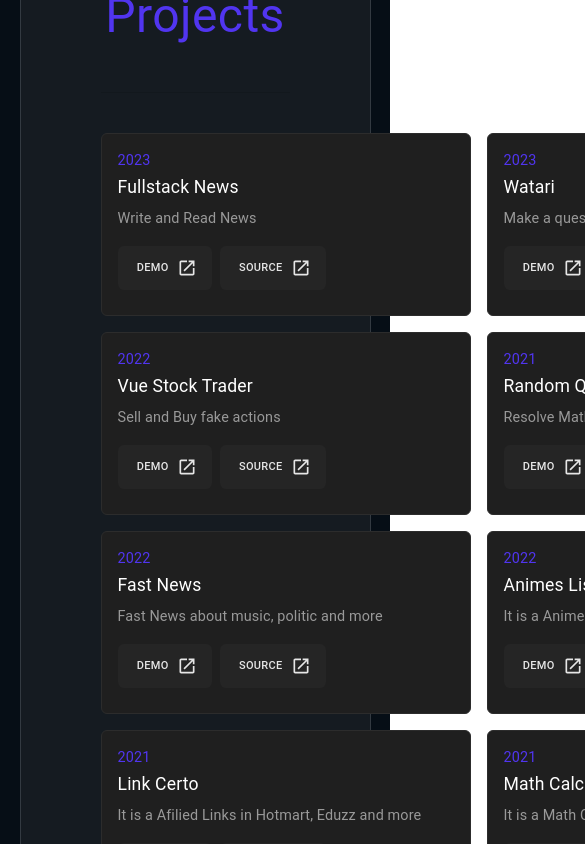
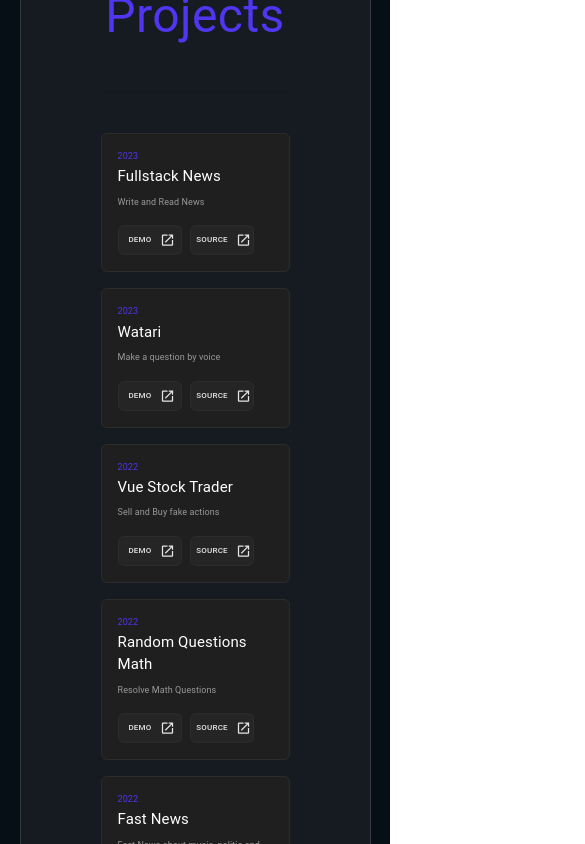
Before and after one commit to GuilhermeSousaDev/Portfolio, a React (Vite) app: page / in a window 390 px wide. Shown: the part 2180-3024 px from the top of the page, 585 px wide, since content can reach past the window. Built offline with nearby package versions, Linux system fonts and the light colour scheme.

Commit message:
Projects Interface

```diff
--- a/src/app/Projects/index.tsx
+++ b/src/app/Projects/index.tsx
@@ -1,28 +1,16 @@
-import { useState } from "react";
 import Box from "@mui/material/Box";
 import Typography from "@mui/material/Typography";
 import Divider from "@mui/material/Divider";
-import Button from "@mui/material/Button";
 import { projectsData } from "../../config/projectsData";
-import { useAppSelector } from "../../hooks/useAppSelector";
 import ProjectBox from "../../components/MuiCustomComponents/ProjectBox";
+import { useTheme } from "@mui/material";
 
 export default function Projects() {
-  const isThemeDark = useAppSelector((state) => state.theme.default) === "dark";
-
-  const [buttonIndex, setButtonIndex] = useState<number | null>(null);
-
-  const handleShowButton = (index: number) => {
-    setButtonIndex(index);
-  };
+  const theme = useTheme();
 
   return (
     <Box>
-
-      <Typography
-        color="text.primary"
-        sx={{ textAlign: "center", mb: 5, fontSize: "48px" }}
-      >
+      <Typography color="text.primary" sx={{ mb: 5, fontSize: "48px", textAlign: "center" }}>
         Projects
       </Typography>
       <Divider />
@@ -30,7 +18,15 @@
         display="grid"
         gap="1rem"
         gridTemplateColumns="repeat(2, 1fr)"
-        sx={{ borderRadius: 3, mt: 5 }}
+        justifyContent="center"
+        sx={{
+          borderRadius: 3,
+          mt: 5,
+          [theme.breakpoints.down(750)]: {
+            display: "flex",
+            flexDirection: "column",
+          },
+        }}
       >
         {projectsData.map((project, index) => (
           <Box
--- a/src/app/Skillset/index.tsx
+++ b/src/app/Skillset/index.tsx
@@ -1,12 +1,24 @@
 import Box from "@mui/material/Box";
-import Typography from "@mui/material/Typography"
+import Typography from "@mui/material/Typography";
 import SkillsetBox from "../../components/MuiCustomComponents/SkillsetBox";
 
 export default function Skillset() {
   return (
-        <Box sx={{ mt: 8 }} display="flex" flexDirection="column" justifyContent="center" alignItems="center">
-            <Typography color="text.primary" variant="h3">Skillset</Typography>
-            <Typography color="text.primary" variant="h6" sx={{ textAlign: 'center', width: '200px', mb: 8, mt: 2 }}>
+    <Box
+      sx={{ mt: 8 }}
+      display="flex"
+      flexDirection="column"
+      justifyContent="center"
+      alignItems="center"
+    >
+      <Typography color="text.primary" variant="h3">
+        Skillset
+      </Typography>
+      <Typography
+        color="text.primary"
+        variant="h6"
+        sx={{ textAlign: "center", width: "auto", mb: 8, mt: 2 }}
+      >
         I organize my skills into four groups, which are the following
       </Typography>
       <Box
@@ -21,5 +33,5 @@
         <SkillsetBox skillName="database" />
       </Box>
     </Box>
-    )
+  );
 }
--- a/src/components/MuiCustomComponents/ProjectBox.tsx
+++ b/src/components/MuiCustomComponents/ProjectBox.tsx
@@ -1,68 +1,89 @@
+import { useTheme } from "@mui/material";
 import Box from "@mui/material/Box";
 import Typography from "@mui/material/Typography";
-import Button from "@mui/material/Button";
-import LaunchIcon from "@mui/icons-material/Launch";
+import ProjectBoxButton from "./ProjectBoxButton";
+import { useAppSelector } from "../../hooks/useAppSelector";
 
 interface IProps {
   project: {
     name: string;
     url: string;
     description: string;
+    source: string;
     screenshot: string;
     createdAt: number;
   };
 }
 
 export default function ProjectBox({ project }: IProps) {
+  const theme = useTheme();
+  const isDarkTheme = useAppSelector((state) => state.theme.default) === "dark";
+
+  const variantTheme = {
+    bgcolor: isDarkTheme ? "#1f1f1f" : "#fff",
+    color: isDarkTheme ? "#fff" : "#1f1f1f",
+    descriptionColor: isDarkTheme ? "#999999" : "#242121",
+  };
+
   return (
     <Box
       sx={{
         border: "1px solid #2c2c2c",
-        bgcolor: "#1f1f1f",
+        bgcolor: variantTheme.bgcolor,
         borderRadius: "6px",
         padding: "1rem",
-        width: "370px",
-        height: "183px",
+        height: "auto",
+        width: "400px",
+        [theme.breakpoints.down(850)]: { width: "100%" },
+        [theme.breakpoints.down(350)]: { width: "150px" },
+        [theme.breakpoints.between(750, 1000)]: { width: "300px" },
       }}
     >
-      <Typography sx={{ fontSize: "14.4px" }} color="text.primary">
+      <Typography
+        sx={{
+          fontSize: "14.4px",
+          [theme.breakpoints.down(460)]: { fontSize: "9px" },
+        }}
+        color="text.primary"
+      >
         {project.createdAt}
       </Typography>
       <Typography
-        sx={{ fontSize: "17.6px", margin: "1.6px 0px 8px" }}
-        color="#fff"
+        sx={{
+          fontSize: "17.6px",
+          m: "1.6px 0px 8px",
+          [theme.breakpoints.down(460)]: { fontSize: "15px" },
+        }}
+        color={variantTheme.color}
       >
         {project.name}
       </Typography>
-      <Typography sx={{ fontSize: "14.4px" }} color="#999999">
+      <Typography
+        sx={{
+          fontSize: "14.4px",
+          [theme.breakpoints.down(460)]: { fontSize: "9px" },
+        }}
+        color={variantTheme.descriptionColor}
+      >
         {project.description}
       </Typography>
-      <Box display="flex" gap="0.5rem" sx={{ mt: "1rem" }}>
-        <Button
-          sx={{
-            p: "0.75rem 1.2rem",
-            bgcolor: "#252525",
-            color: "#e6e6e6",
-            fontSize: "11px",
-            borderRadius: "6px",
-          }}
-          endIcon={<LaunchIcon fontSize="small" />}
-        >
-          Demo
-        </Button>
-        <a href={project.url}>
-          <Button
-            sx={{
-              p: "0.75rem 1.2rem",
-              bgcolor: "#252525",
-              color: "#e6e6e6",
-              fontSize: "11px",
-              borderRadius: "6px",
-            }}
-            endIcon={<LaunchIcon fontSize="small" />}
-          >
-            Source
-          </Button>
+
+      <Box
+        display="flex"
+        gap="0.5rem"
+        sx={{
+          mt: "1rem",
+          [theme.breakpoints.down(380)]: {
+            display: "flex",
+            flexDirection: "column",
+          },
+        }}
+      >
+        <a href={project.url} target="_blank">
+          <ProjectBoxButton isDarkTheme={isDarkTheme}>Demo</ProjectBoxButton>
+        </a>
+        <a href={project.source} target="_blank">
+          <ProjectBoxButton isDarkTheme={isDarkTheme}>Source</ProjectBoxButton>
         </a>
       </Box>
     </Box>
--- /dev/null
+++ b/src/components/MuiCustomComponents/ProjectBoxButton.tsx
@@ -0,0 +1,50 @@
+import React from "react";
+import Button from "@mui/material/Button";
+import LaunchIcon from "@mui/icons-material/Launch";
+import { useTheme } from "@mui/material";
+
+interface IProps {
+  children: React.ReactNode;
+  isDarkTheme: Boolean;
+}
+
+export default function ProjectBoxButton({ children, isDarkTheme }: IProps) {
+  const theme = useTheme();
+
+  const buttonStyle = {
+    p: "0.75rem 1.2rem",
+    bgcolor: isDarkTheme ? "#252525" : "#f6f6f6",
+    color: isDarkTheme ? "#e6e6e6" : "#2c2c2c",
+    border: `1px solid ${isDarkTheme ? "#2c2c2c" : "#ddd"}`,
+    fontSize: "11px",
+    borderRadius: "6px",
+    maxWidth: 300,
+    height: 40,
+    '&:hover': {
+      border: `1px solid ${isDarkTheme ? "#e6e6e6" : "#2c2c2c"}`,
+    }
+  };
+
+  return (
+    <Button
+      sx={[
+        buttonStyle,
+        {
+          [theme.breakpoints.down(460)]: {
+            width: 50,
+            fontSize: 8,
+            height: 30,
+          },
+          [theme.breakpoints.down(380)]: {
+            width: 10,
+            fontSize: 7,
+            height: 10,
+          },
+        },
+      ]}
+      endIcon={<LaunchIcon sx={{ width: 15 }} />}
+    >
+      {children}
+    </Button>
+  );
+}
--- a/src/config/projectsData.ts
+++ b/src/config/projectsData.ts
@@ -2,6 +2,7 @@
     {
         name: 'Fullstack News',
         url: 'https://fullstack-news.netlify.app',
+        source: '',
         description: 'Write and Read News',
         screenshot: 'https://screenshot-proxy.netlify.app/f_avif,w_204/https://d33wubrfki0l68.cloudfront.net/64405835522a9e32b2bbdd1a/screenshot_2023-04-19-21-08-08-0000.png',
         createdAt: 2023,
@@ -9,6 +10,7 @@
     {
         name: 'Watari',
         url: 'http://watari.netlify.app',
+        source: '',
         description: 'Make a question by voice',
         screenshot: 'https://screenshot-proxy.netlify.app/f_avif,w_204/https://d33wubrfki0l68.cloudfront.net/643dbec80ae84200aff0fb76/screenshot_2023-04-17-21-48-59-0000.png',
         createdAt: 2023,
@@ -16,6 +18,7 @@
     {
         name: 'Vue Stock Trader',
         url: 'https://vuestocktrader.netlify.app',
+        source: '',
         description: 'Sell and Buy fake actions',
         screenshot: 'https://screenshot-proxy.netlify.app/f_avif,w_204/https://d33wubrfki0l68.cloudfront.net/63530514bb9c3e007c31afef/screenshot_2022-10-21-20-46-19-0000.png',
         createdAt: 2022,
@@ -23,13 +26,15 @@
     {
         name: 'Random Questions Math',
         url: 'https://randomath.netlify.app',
+        source: '',
         description: 'Resolve Math Questions',
         screenshot: 'https://screenshot-proxy.netlify.app/f_jpg,w_204/https://d33wubrfki0l68.cloudfront.net/643e9f123546976fab4239a7/screenshot_2023-04-18-13-45-58-0000.png',
-        createdAt: 2021,
+        createdAt: 2022,
     },
     {
         name: 'Fast News',
         url: 'https://fastnewss.netlify.app',
+        source: '',
         description: 'Fast News about music, politic and more',
         screenshot: 'https://screenshot-proxy.netlify.app/f_jpg,w_204/https://d33wubrfki0l68.cloudfront.net/60ec2d3d584ad64b3ccb634c/screenshot_2021-07-12-11-53-34-0000.png',
         createdAt: 2022,
@@ -37,6 +42,7 @@
     {
         name: 'Animes List',
         url: 'https://animeslist.netlify.app',
+        source: '',
         description: 'It is a Anime List API Data',
         screenshot: 'https://screenshot-proxy.netlify.app/f_jpg,w_204/https://d33wubrfki0l68.cloudfront.net/60e356124dd64e9dd51ef088/screenshot_2021-07-05-18-57-24-0000.png',
         createdAt: 2022,
@@ -44,6 +50,7 @@
     {
         name: 'Link Certo',
         url: 'https://linkcerto.netlify.app',
+        source: '',
         description: 'It is a Afilied Links in Hotmart, Eduzz and more',
         screenshot: 'https://screenshot-proxy.netlify.app/f_jpg,w_204/https://d33wubrfki0l68.cloudfront.net/61282a6ce2a52400c8518186/screenshot_2021-08-26-23-57-35-0000.png',
         createdAt: 2021,
@@ -51,6 +58,7 @@
     {
         name: 'Math Calc',
         url: 'https://mathcalc.netlify.app',
+        source: '',
         description: 'It is a Math Calculator and its formulas',
         screenshot: 'https://screenshot-proxy.netlify.app/f_jpg,w_204/https://d33wubrfki0l68.cloudfront.net/608afad48957233fd2e6f53d/screenshot_2021-04-29-18-28-37-0000.png',
         createdAt: 2021,
@@ -58,6 +66,7 @@
     {
         name: 'Transform Text',
         url: 'https://transformedtext.netlify.app',
+        source: '',
         description: 'Customize your texts',
         screenshot: 'https://screenshot-proxy.netlify.app/f_jpg,w_204/https://d33wubrfki0l68.cloudfront.net/609bcb6371e2a4208306805d/screenshot_2021-05-12-12-34-45-0000.png',
         createdAt: 2021,
@@ -65,6 +74,7 @@
     {
         name: 'Freelas',
         url: 'https://freelas.netlify.app',
+        source: '',
         description: 'Beauty Website in Jquery',
         screenshot: 'https://screenshot-proxy.netlify.app/f_jpg,w_204/https://d33wubrfki0l68.cloudfront.net/60aa59978f6d993aa5b4cfcc/screenshot_2021-05-23-13-33-13-0000.png',
         createdAt: 2021,
```
Also changed, not shown: src/components/MuiCustomComponents/ProjectModal.tsx (deleted, +0 -14 lines). Lines whose indentation alone changed are shown as unchanged.
